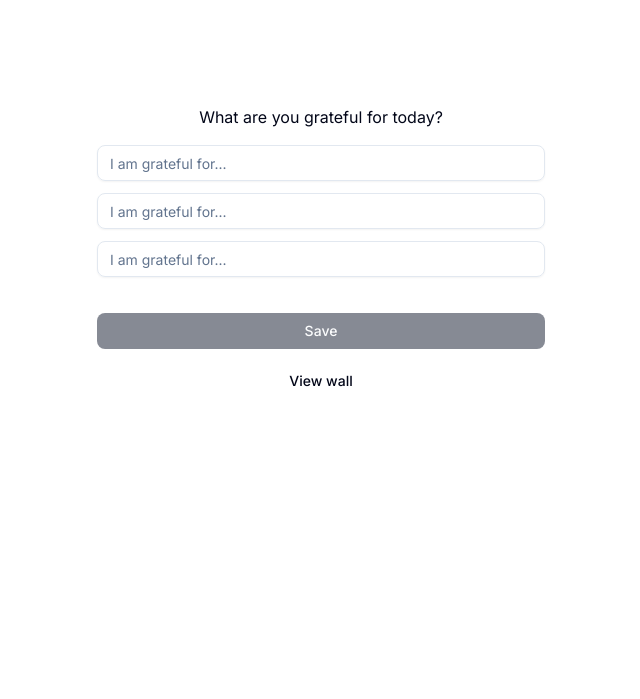
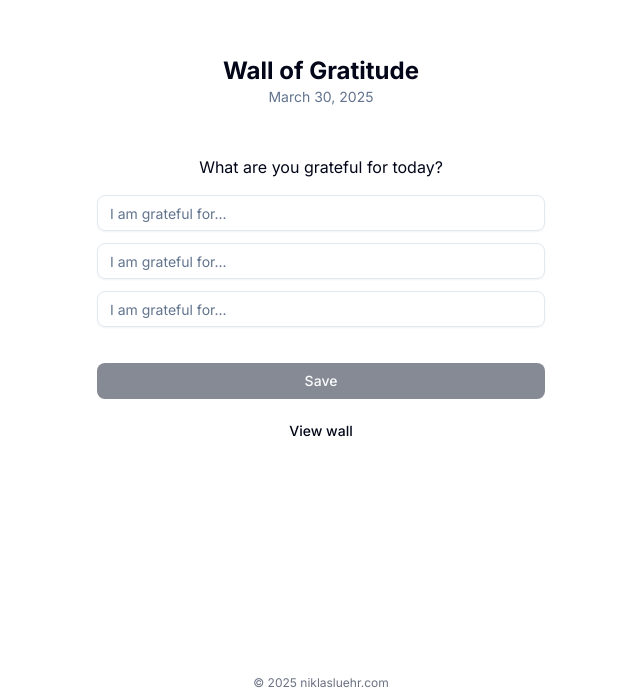
Before and after one commit to niklasluehr/wall-of-gratitude, a Next.js app: page / in a window 1280 px wide. Shown: the part 101-800 px from the top of the page, without its empty margins (319-959 px from the left). Built offline with nearby package versions, Linux system fonts and the light colour scheme.

Commit message:
add title and footer to start page

```diff
--- a/src/app/page.tsx
+++ b/src/app/page.tsx
@@ -5,6 +5,16 @@ import { Button } from "@/components/ui/button";
 export default function Home() {
   return (
     <div className="max-w-md mx-auto flex flex-col items-center justify-center min-h-[80vh]">
+      <header className="mb-12">
+        <h1 className="text-2xl font-bold text-center">Wall of Gratitude</h1>
+        <p className="text-center text-sm text-muted-foreground">
+          {`${new Date().toLocaleDateString("en-US", {
+            year: "numeric",
+            month: "long",
+            day: "numeric",
+          })}`}
+        </p>
+      </header>
       <GratitudeForm />
 
       <div className="mt-4">
@@ -14,6 +24,16 @@ export default function Home() {
           </Button>
         </Link>
       </div>
+      <footer className="fixed bottom-2 left-0 right-0 text-center text-xs text-gray-500">
+        &copy; {new Date().getFullYear()}{" "}
+        <a
+          className="hover:underline"
+          target="_blank"
+          href="https://niklasluehr.com"
+        >
+          niklasluehr.com
+        </a>
+      </footer>
     </div>
   );
 }
```
